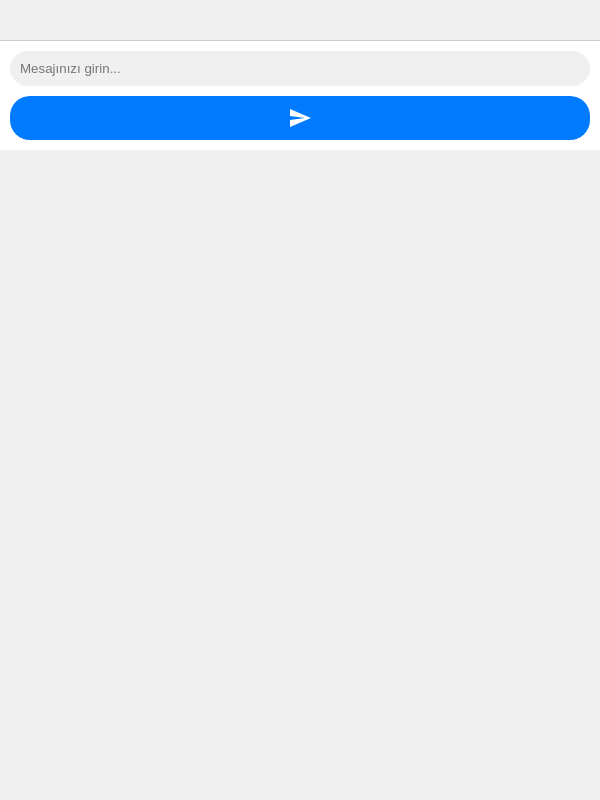
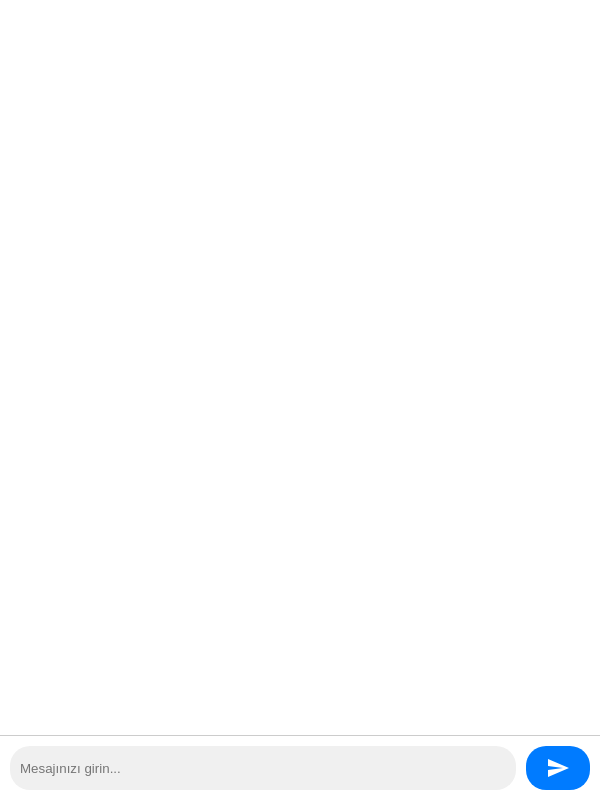
Before and after one commit to sagoldoktor/sagoldoktor.github.io, a React (Create React App) app: page / in a window 600 px wide. Built offline with nearby package versions, Linux system fonts and the light colour scheme; the HTML template or start-up script is replaced by a standard one.

Commit message:
Update App.css

```diff
--- a/src/App.css
+++ b/src/App.css
@@ -1,4 +1,6 @@
 /* src/App.css */
+
+/* Existing styles */
 
 body {
   margin: 0;
@@ -9,8 +11,22 @@ body {
 
 .app {
   display: flex;
+  justify-content: center;
+  align-items: center;
   flex-direction: column;
   height: 100vh;
+}
+
+/* New styles for the chat container */
+
+.chat-container {
+  display: flex;
+  flex-direction: column;
+  width: 100%;
+  max-width: 800px; /* Adjust the max-width as desired */
+  height: 100%;
+  background-color: #ffffff;
+  box-shadow: 0 0 10px rgba(0, 0, 0, 0.1);
 }
 
 .chat-window {
@@ -19,19 +35,7 @@ body {
   overflow-y: auto;
 }
 
-.message-content pre {
-  background-color: #f6f8fa;
-  padding: 12px;
-  border-radius: 6px;
-  overflow: auto;
-}
-
-.message-content code {
-  background-color: #f6f8fa;
-  padding: 2px 4px;
-  border-radius: 4px;
-  font-family: "Courier New", Courier, monospace;
-}
+/* Existing message styles */
 
 .message {
   display: flex;
@@ -64,10 +68,11 @@ body {
   color: #000;
 }
 
+/* Input form styles */
+
 .input-form {
   display: flex;
   padding: 10px;
-  background-color: #fff;
   border-top: 1px solid #ccc;
 }
 
@@ -93,37 +98,22 @@ body {
   background-color: #0056b3;
 }
 
-/* For smaller screens */
-@media (max-width: 600px) {
+/* Adjust message content max-width for larger screens */
+
+@media (min-width: 600px) {
   .message-content {
-    max-width: 80%;
-  }
-
-  .input-form {
-    flex-direction: column;
-  }
-
-  .input-form input {
-    margin-right: 0;
-    margin-bottom: 10px;
-  }
-
-  .input-form button {
-    width: 100%;
+    max-width: 70%;
   }
 }
 
-.scroll-to-top {
-  position: fixed;
-  bottom: 80px;
-  right: 30px;
-  background-color: #007bff;
-  color: #fff;
-  padding: 10px;
-  border-radius: 50%;
-  cursor: pointer;
+/* Adjust chat container padding for smaller screens */
+
+@media (max-width: 600px) {
+  .chat-container {
+    box-shadow: none;
+  }
+
+  .chat-window {
+    padding: 10px;
+  }
 }
-
-.scroll-to-top:hover {
-  background-color: #0056b3;
-}
```
